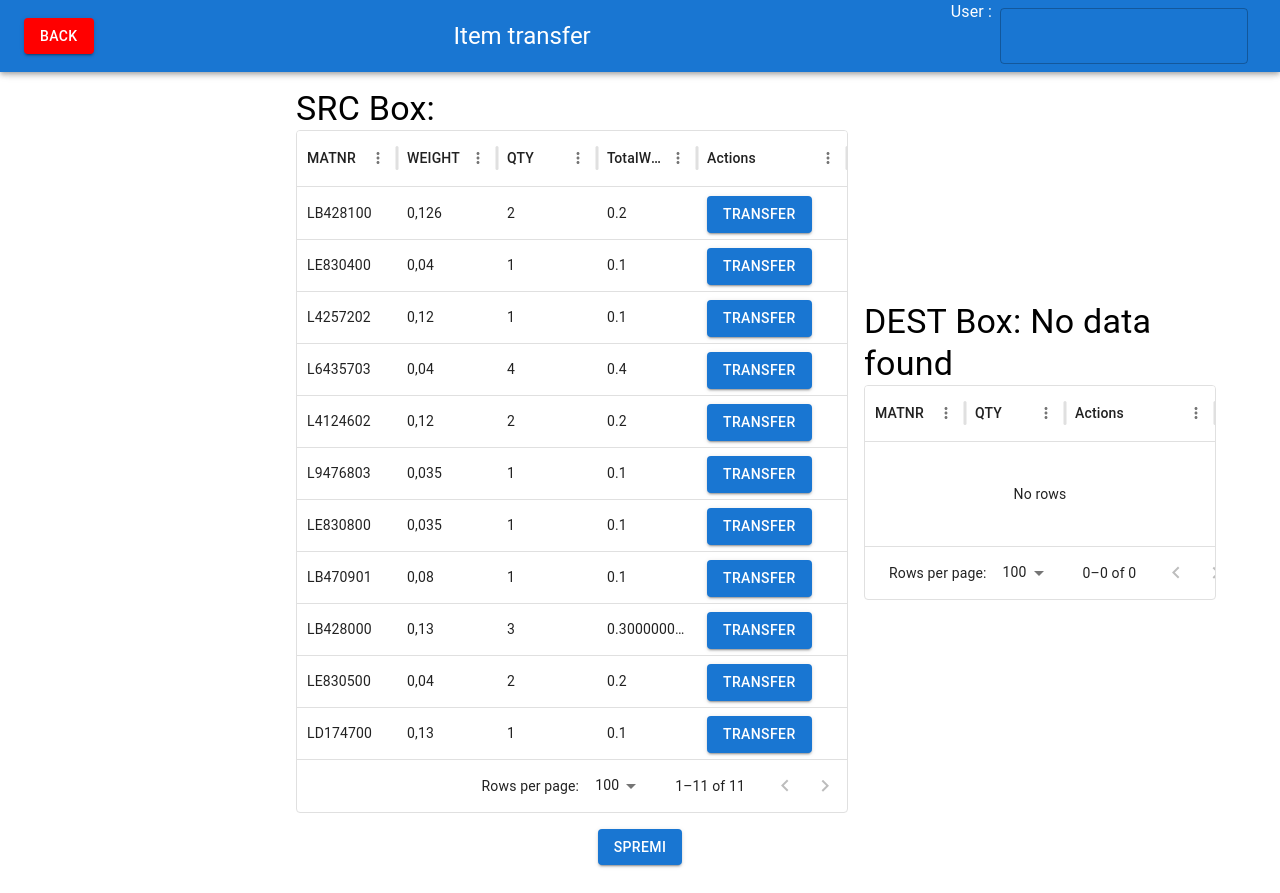
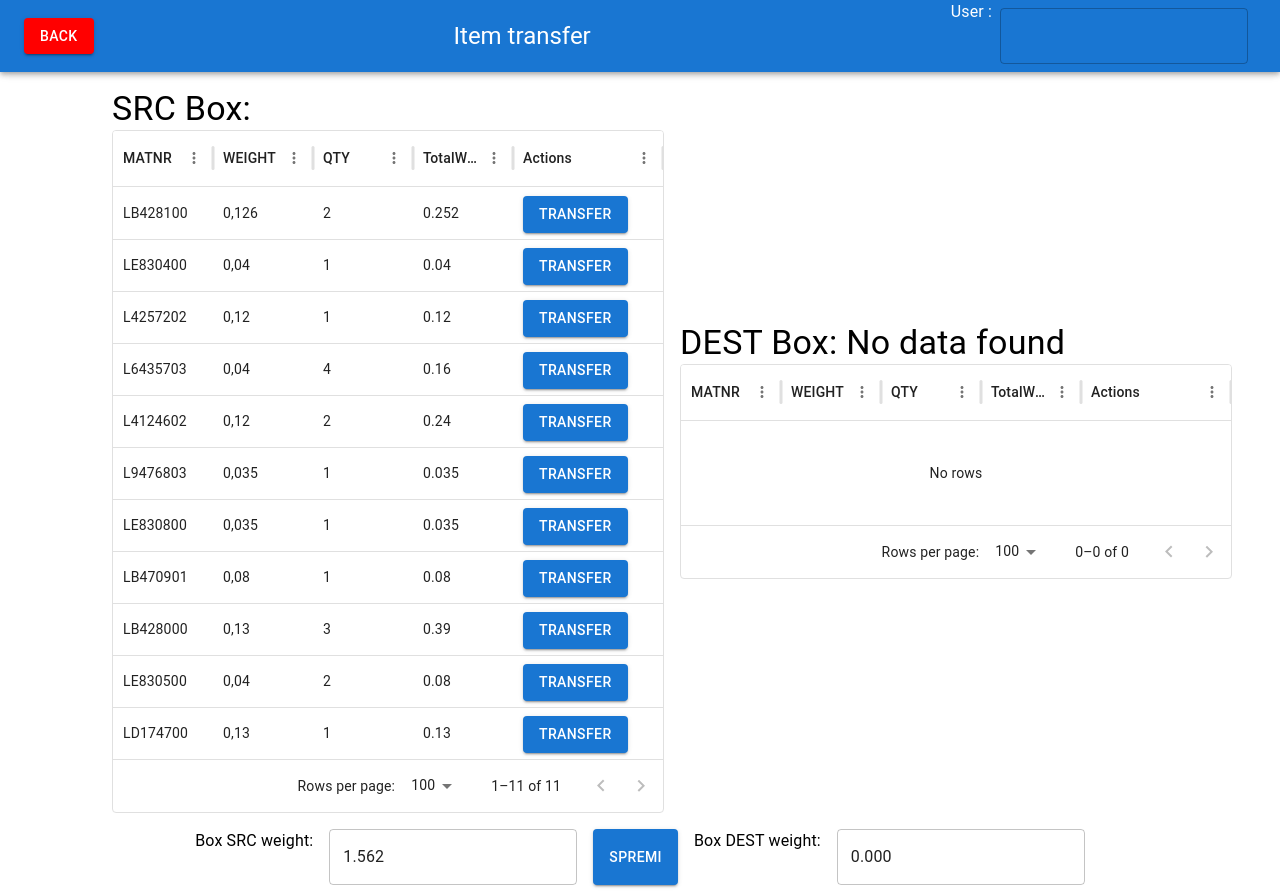
Before and after one commit to MihaelMiklecic/Games, a React (Vite) app: page /prebacivanje-artikla in a window 1280 px wide. Built offline with nearby package versions, Linux system fonts and the light colour scheme.

Commit message:
15/01/Mihael/WeightFixed

```diff
--- a/src/Components/RaspakiravanjePickingListe/RPL_utils/PrebacivanjeArtikla/PrebacivanjeArtikla.tsx
+++ b/src/Components/RaspakiravanjePickingListe/RPL_utils/PrebacivanjeArtikla/PrebacivanjeArtikla.tsx
@@ -20,7 +20,7 @@ interface Kontejner {
   SRCC: string;
   QTY: number;
   MATNR: string;
-  WEIGHT: number;
+  WEIGHT: string;
 }
 
 export default function PrebacivanjeArtikla() {
@@ -33,6 +33,31 @@ export default function PrebacivanjeArtikla() {
   const [selectedRow, setSelectedRow] = useState<Kontejner | null>(null);
   const [transferQty, setTransferQty] = useState<number>(0);
   const { t } = useTranslation();
+  const [totalWeight, setTotalWeight] = useState<number>(0);
+  const [totalWeightDest, setTotalWeightDest] = useState<number>(0);
+
+  useEffect(() => {
+    const calculateTotalWeight = rows.reduce(
+      (acc, row) =>
+        acc + parseFloat(row.WEIGHT.replace(",", ".")) * row.QTY,
+      0
+    );
+    setTotalWeight(calculateTotalWeight);
+    if(calculateTotalWeight > 15){
+      alert("Total weight is over 15kg!");
+    }
+    console.log("Total weight:",calculateTotalWeight)
+  }, [rows]);
+
+  useEffect(() => {
+    const calculateTotalWeightDest = rowsDest.reduce(
+      (acc, row) =>
+        acc + parseFloat(row.WEIGHT.replace(",", ".")) * row.QTY,
+      0
+    );
+    setTotalWeightDest(calculateTotalWeightDest);
+    console.log("Total weight dest:",calculateTotalWeightDest)
+  }, [rowsDest]);
 
   useEffect(() => {
     startReading();
@@ -61,7 +86,7 @@ export default function PrebacivanjeArtikla() {
           MATNR: item.MATNR,
           QTY: item.QTY,
           WEIGHT: item.WEIGHT,
-         TotalWeight: Number("0.1") * item.QTY
+          TotalWeight: parseFloat(item.WEIGHT.replace(",", ".")) * item.QTY,
         }));
         console.log("Mapped data:", mappedData);
         setRows(mappedData);
@@ -69,7 +94,6 @@ export default function PrebacivanjeArtikla() {
       })
       .catch((error) => console.error("Error fetching Artikli.json:", error));
   }, []);
-
 
   useEffect(() => {
     if (destKontejner) {
@@ -161,9 +185,12 @@ export default function PrebacivanjeArtikla() {
     }
   };
 
-  const handleSave = () =>{
-    localStorage.setItem("NoviKartonArtikli_" + destKontejner, JSON.stringify(rowsDest));
-  }
+  const handleSave = () => {
+    localStorage.setItem(
+      "NoviKartonArtikli_" + destKontejner,
+      JSON.stringify(rowsDest)
+    );
+  };
   const columns: GridColDef[] = [
     { field: "MATNR", headerName: "MATNR", width: 100 },
     { field: "WEIGHT", headerName: "WEIGHT", width: 100 },
@@ -187,7 +214,9 @@ export default function PrebacivanjeArtikla() {
 
   const columns1: GridColDef[] = [
     { field: "MATNR", headerName: "MATNR", width: 100 },
+    { field: "WEIGHT", headerName: "WEIGHT", width: 100 },
     { field: "QTY", headerName: "QTY", width: 100 },
+    { field: "TotalWeight", headerName: "TotalWeight", width: 100 },
     {
       field: "actions",
       headerName: "Actions",
@@ -200,7 +229,8 @@ export default function PrebacivanjeArtikla() {
     },
   ];
 
-  return (<>
+  return (
+    <>
       <Container
         sx={{
           display: "flex",
@@ -215,11 +245,8 @@ export default function PrebacivanjeArtikla() {
           <Typography variant="h4" sx={{ marginTop: 10 }}>
             SRC {t("kontejner")}: {srcKontejner}
           </Typography>
-        <DataGrid
-          rows={rows}
-          columns={columns}
-          getRowId={(row) => row.UID}
-        />
+          <DataGrid rows={rows} columns={columns} getRowId={(row) => row.UID}
+            sx={{}}/>
         </Box>
         <Box>
           <Typography variant="h4" sx={{ width: "auto", marginTop: 10 }}>
@@ -262,8 +289,12 @@ export default function PrebacivanjeArtikla() {
           </DialogActions>
         </Dialog>
       </Container>
-    <Box sx={{ display: "flex", justifyContent: "center", mt: 2 }}>
-      <Button variant="contained" onClick={handleSave} >{t("spremi")}</Button>
+      <Box sx={{ display: "flex", justifyContent: "center", mt: 2 , gap: 2}}>
+        <Typography>Box  SRC weight: </Typography>
+        <TextField value={totalWeight.toFixed(3)}/>
+        <Button variant="contained" onClick={handleSave}>{t("spremi")}</Button>
+        <Typography>Box  DEST weight: </Typography>
+        <TextField value = {totalWeightDest.toFixed(3)}/>
       </Box>
     </>
   );
```
Lines whose indentation alone changed are shown as unchanged.
